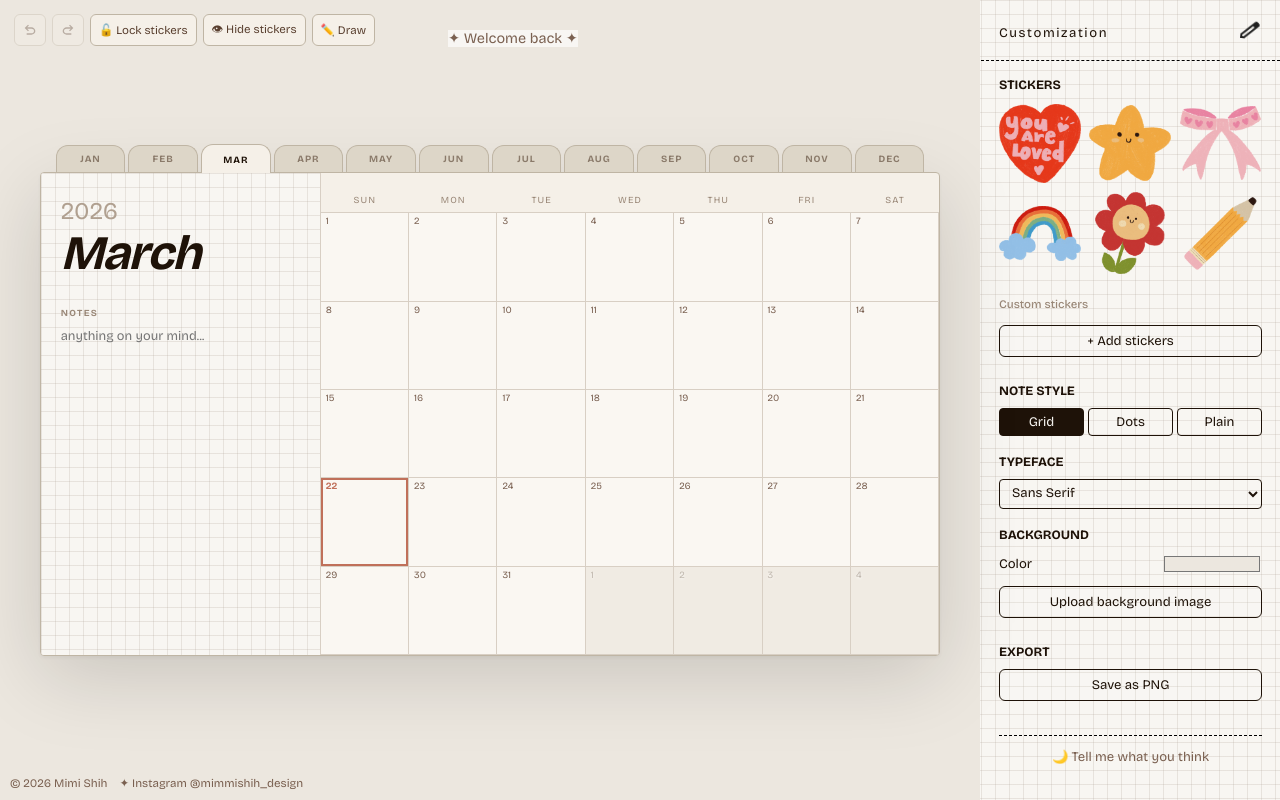
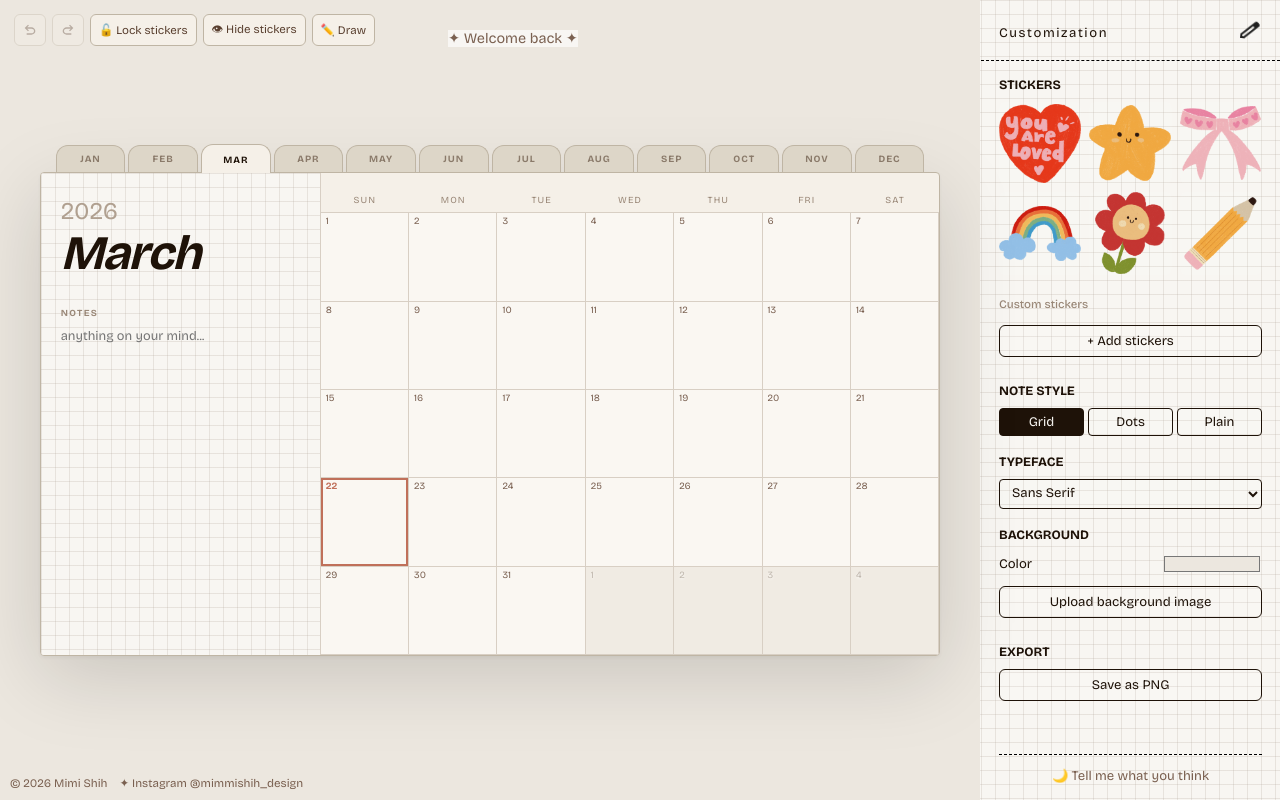
Before and after one commit to mimishih042/bullet-journal, a React (Vite) app: page / in a window 1280 px wide. Built offline with nearby package versions, Linux system fonts and the light colour scheme; a web font is replaced by a local one.

Commit message:
pin feedback form to the bottom

```diff
--- a/src/components/BackgroundControl.module.css
+++ b/src/components/BackgroundControl.module.css
@@ -100,7 +100,6 @@
 
 /* ── Panel body ────────────────────────────────────────────────────────── */
 .panelBody {
-  margin-bottom: 20px;
   flex: 1;
   overflow-x: hidden;
   overflow-y: auto;
@@ -713,7 +712,15 @@
 
 .lineBreak {
   border-top: 1px dashed;
-  margin-top: 8px;
+}
+
+/* ── Panel footer — pinned to bottom ───────────────────────────────────── */
+.panelFooter {
+  flex-shrink: 0;
+  display: flex;
+  flex-direction: column;
+  gap: var(--space-5);
+  padding: var(--space-5) 18px var(--space-8);
 }
 
 /* ── Note paper ────────────────────────────────────────────────────────── */
--- a/src/components/BackgroundControl.tsx
+++ b/src/components/BackgroundControl.tsx
@@ -964,6 +964,10 @@ export default function BackgroundControl({ open, onToggle, year, month }: Props
               {exporting ? 'Saving…' : 'Save as PNG'}
             </button>
 
+          </div>
+
+          {/* ── Panel footer — always visible at bottom ── */}
+          <div className={styles.panelFooter}>
             <div className={styles.lineBreak}/>
             {installPrompt && !installed && (
               <button className={styles.subtleBtn} onClick={handleInstall}>
@@ -971,7 +975,6 @@ export default function BackgroundControl({ open, onToggle, year, month }: Props
               </button>
             )}
             <FeedbackPrompt context="customization-panel" />
-
           </div>
         </div>
       </div>
```
